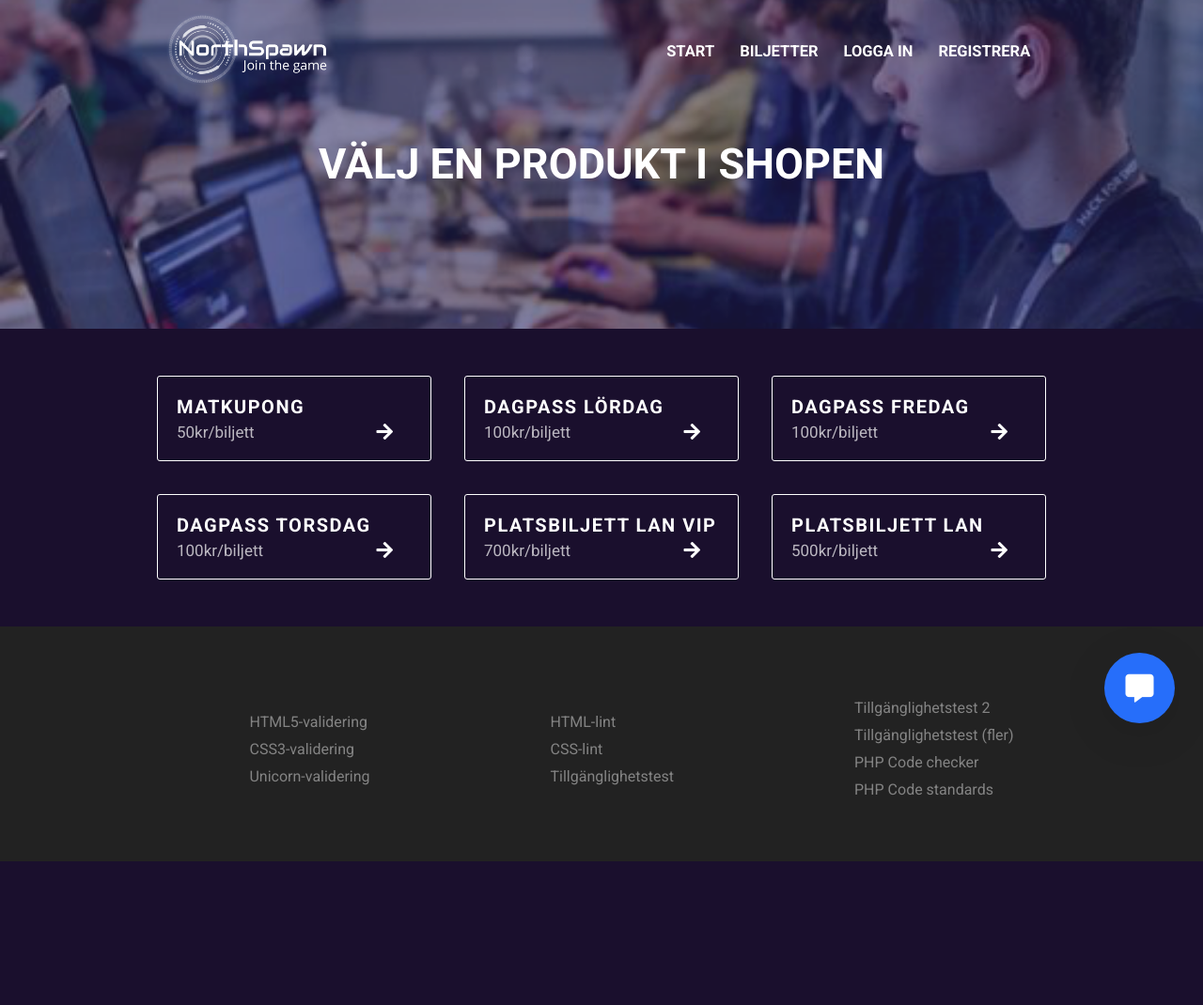
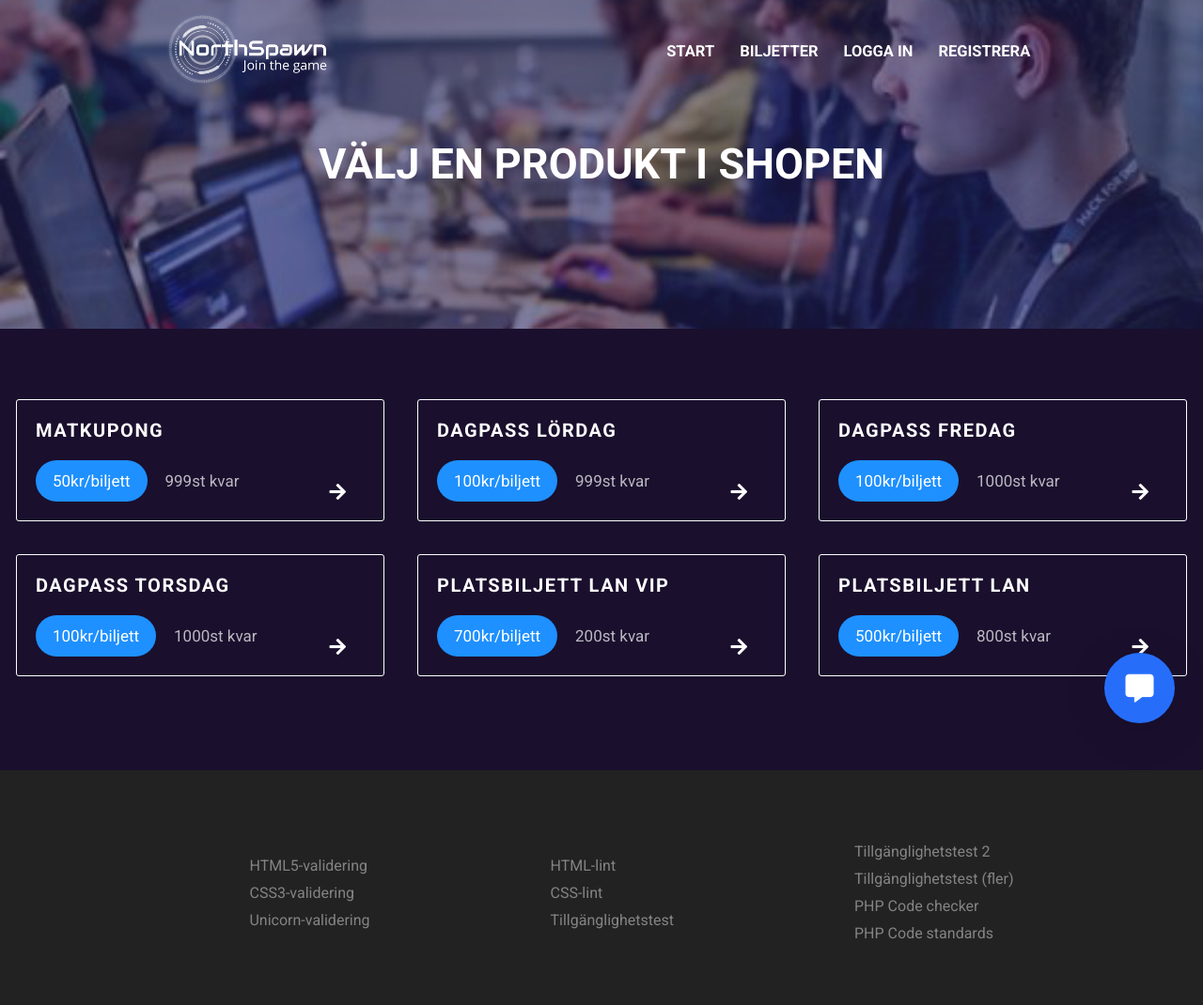
Before and after one commit to albingroen/Northspawn, a PHP site: page /index.php?pageid=products in a window 1280 px wide. Shown: the whole page at 94% size. Before the commit the page ends 917 px from the top, so only its background shows below. Run offline with PHP 8.4, Linux system fonts and the light colour scheme; data comes from the database, SQL or seed files in the repository; both versions use the stored data as it was after the commit; some libraries are stand-ins or nearby versions.

Commit message:
Stock counter added

```diff
--- a/pages/products/products.php
+++ b/pages/products/products.php
@@ -12,6 +12,7 @@
                 <form method="post" action="index.php?pageid=cart" >
                 <h2>{$product['product_name']}</h2>
                 <h3>{$product['product_cost']}kr/biljett</h3>
+                <h3>{$product['product_stock']}st kvar</h3>
                     <input type="hidden" name="product" value={$product['product_name']}>
                     <input type="hidden" name="product_id" value={$product['product_id']}>
                     <input type="hidden" name="product_cost" value={$product['product_cost']}>
--- a/pages/products/style.css
+++ b/pages/products/style.css
@@ -9,12 +9,11 @@
   flex-direction: column;
   justify-content: center;
   align-items: center;
-  padding-bottom: 50px;
-  padding-top: 50px;
+  padding-bottom: 100px;
+  padding-top: 75px;
 }
 
 .content .products {
-  max-width: 1000px;
   display: grid;
   grid-template-columns: auto auto auto;
   grid-gap: 35px;
@@ -26,7 +25,7 @@
   flex-direction: column;
   border: 1px solid white;
   padding: 20px;
-  width: 250px;
+  width: 350px;
   color: white;
   position: relative;
   transition: .1s ease-out 0s;
@@ -59,7 +58,18 @@
 .content .products .product h3 {
   font-size: 17px;
   opacity: .7;
-  padding-top: 5px;
+  display: inline-block;
+  margin-right: 15px;
+  margin-top: 20px;
+}
+
+.content .products .product h3:nth-child(2) {
+  padding: 0;
+  background: dodgerblue;
+  border-radius: 50px;
+  padding: 12px 18px 12px 18px;
+  opacity: 1;
+  color: white !important;
 }
 
 .content .products .product i {
@@ -68,6 +78,14 @@
   bottom: 20px;
   font-size: 20px;
   transition: .2s ease-out 0s;
+}
+
+.content .products .product p {
+  font-size: 15px;
+  line-height: 20px;
+  opacity: .7;
+  padding-top: 20px;
+  padding-bottom: 40px;
 }
 
 .content .products .product button {
```
Also changed, not shown: pages/cart/cart.php (+19 -1 lines), pages/cart/style.css (+16 -0 lines), pages/cart/style.scss (+14 -0 lines), pages/products/style.scss (+21 -5 lines), Northspawn.db, 2 other files.
